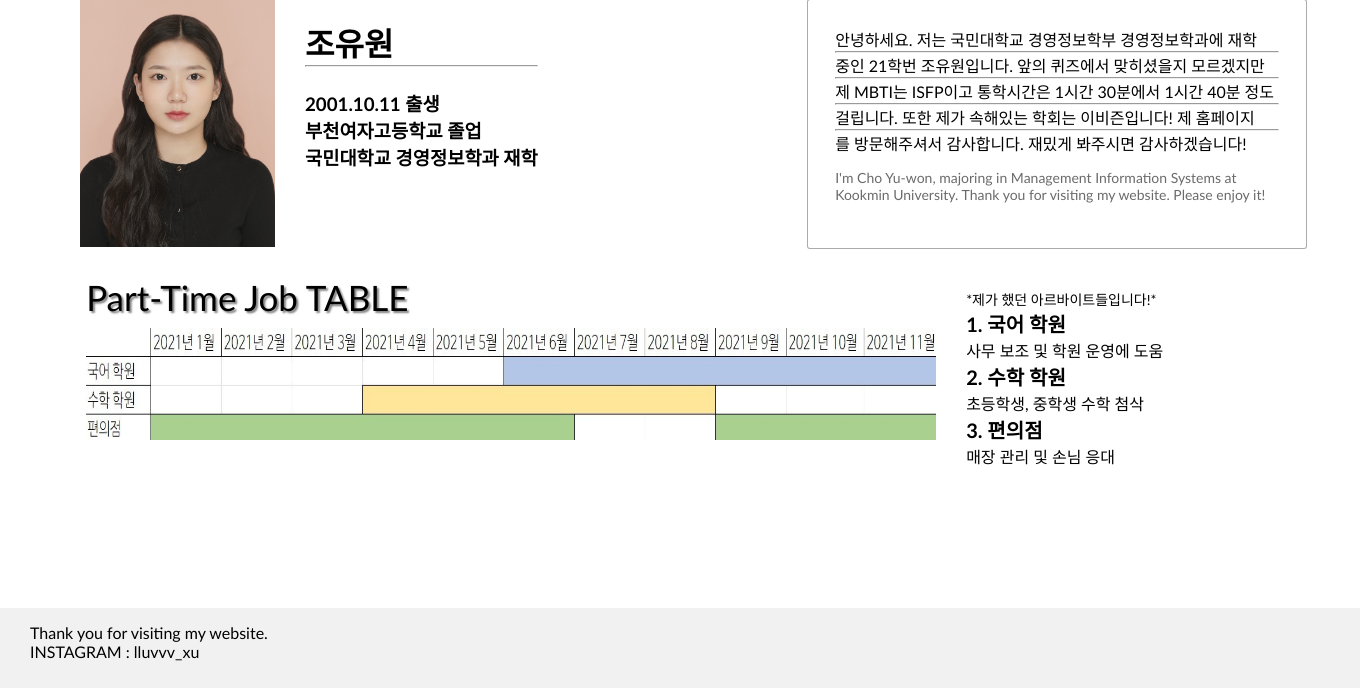
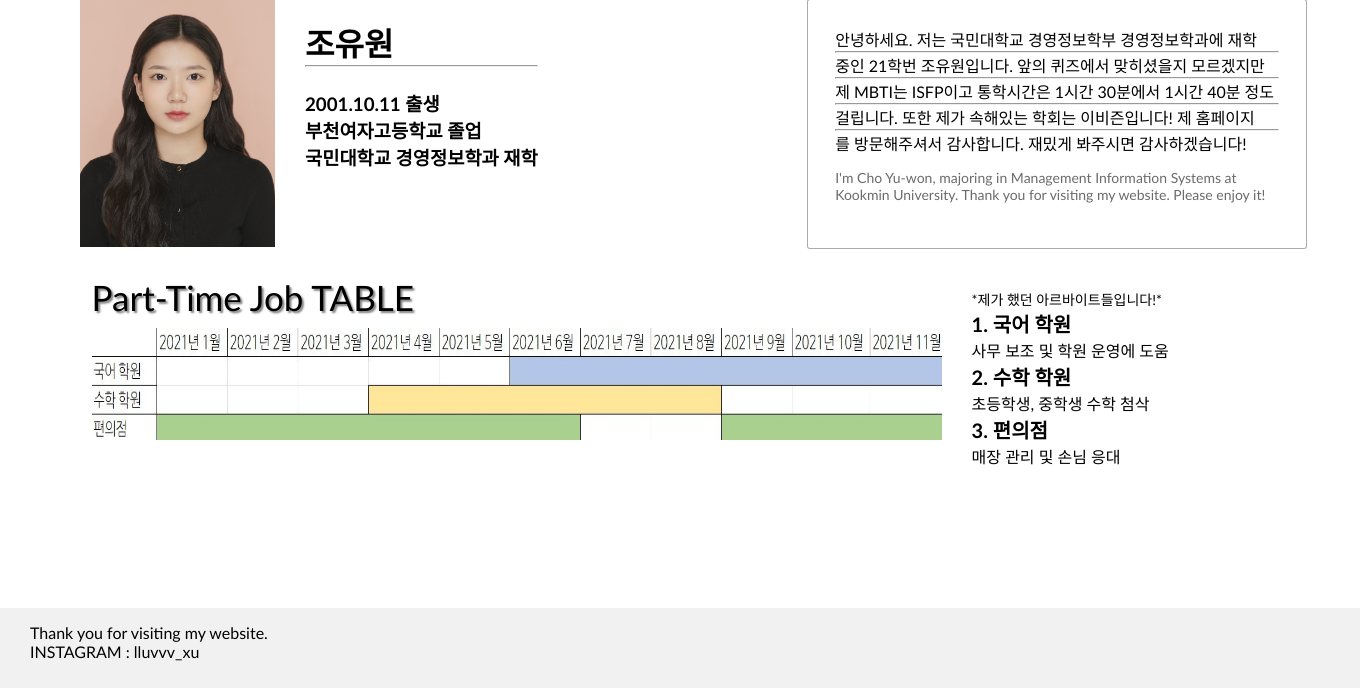
Before and after one commit to choyuwon/example1, a PHP site: page /aboutme.html in a window 1360 px wide; the page is wider, and only the part inside the window is pictured. Shown: the part 112-800 px from the top of that part. Run offline with PHP 8.4, Linux system fonts and the light colour scheme; some web fonts are replaced.

Commit message:
Update aboutme.css

```diff
--- a/aboutme.css
+++ b/aboutme.css
@@ -17,7 +17,7 @@ header{
     width: 100%;
     height: 95px;
     position: relative;
-    background-image: url("img/ddd.jpg");
+    background-image: url("ddd.jpg");
 }
 
 #logo{
@@ -165,7 +165,7 @@ header{
 
 .content3 {
     display: flex;
-    justify-content: center;
+    margin-left: 6%
 }
 
 footer {
```
